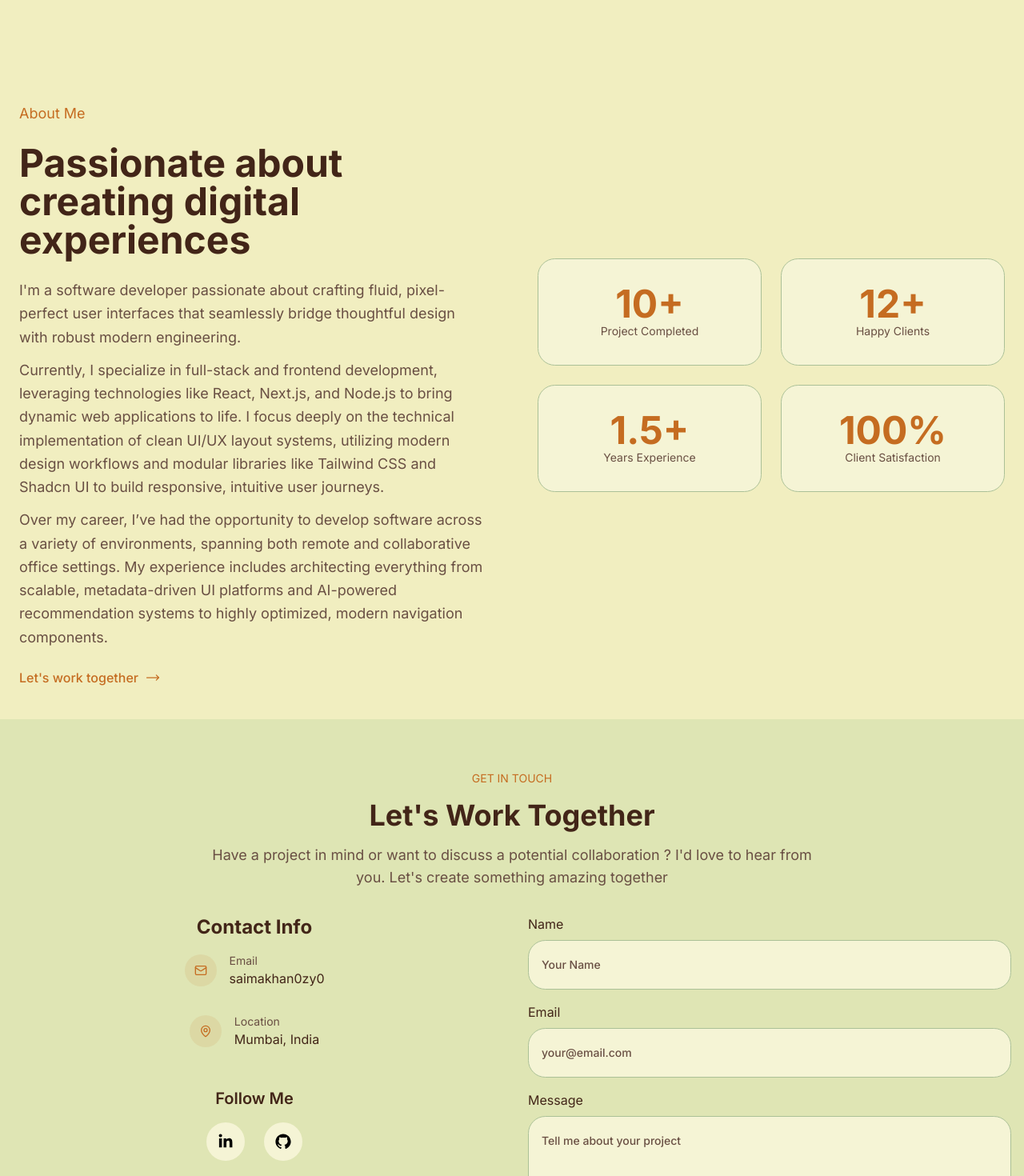
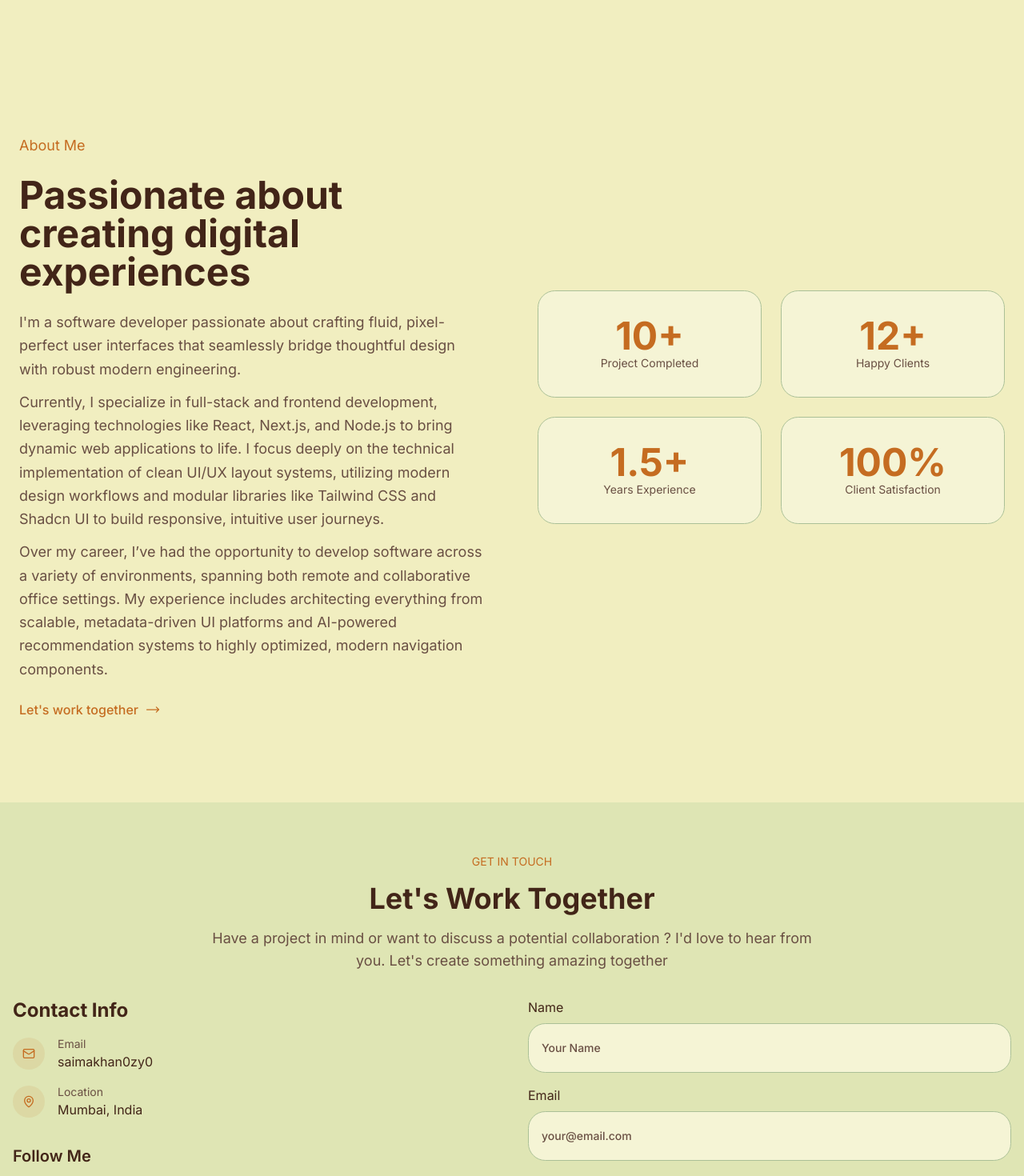
Before and after one commit to saimakhanac/portfolio, a Next.js app: page / in a window 1280 px wide. Shown: the part 920-2390 px from the top of the page at 80% size. Built offline with nearby package versions, Linux system fonts and the light colour scheme.

Commit message:
small fixes

```diff
--- a/components/aboutmeSection.tsx
+++ b/components/aboutmeSection.tsx
@@ -26,8 +26,8 @@ const AboutMeSection = () => {
   }, []);
 
   return (
-    <section ref={sectionRef} id="about">
-      <div className="max-w-7xl mx-auto px-6 my-10">
+    <section ref={sectionRef} id="about" className="scroll-mt-24">
+      <div className="max-w-7xl mx-auto px-6 my-10 py-10">
         <div className="grid lg:grid-cols-2 gap-16 items-center">
           {/* left */}
           <div
--- a/components/contactUs.tsx
+++ b/components/contactUs.tsx
@@ -55,7 +55,7 @@ const ContactUs = () => {
             className={`${isVisible ? "animate-slide-in-left delay-200" : "opacity-0"}`}
           >
             {/* head start */}
-            <div className="flex flex-col items-center">
+            <div className="lg:block flex flex-col items-center">
               {/* 1 */}
               <div className="text-2xl text-foreground font-bold">
                 Contact Info
```
